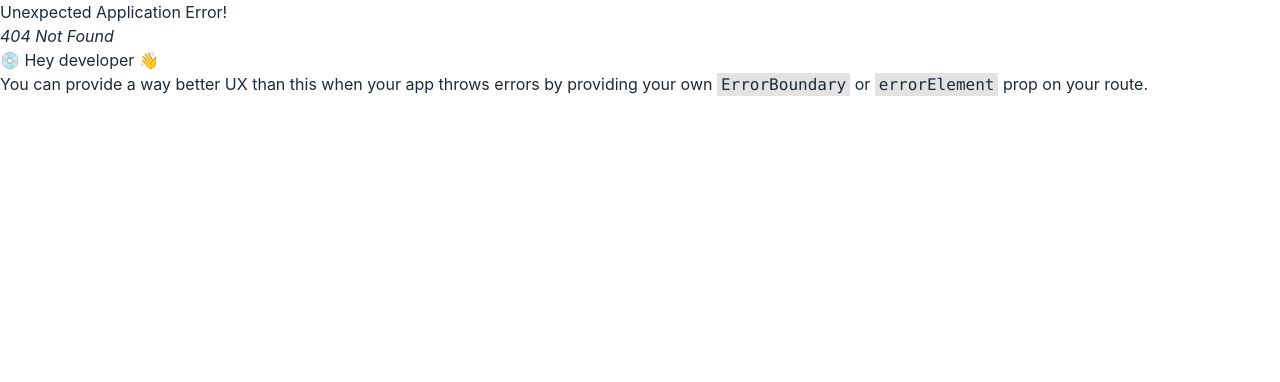
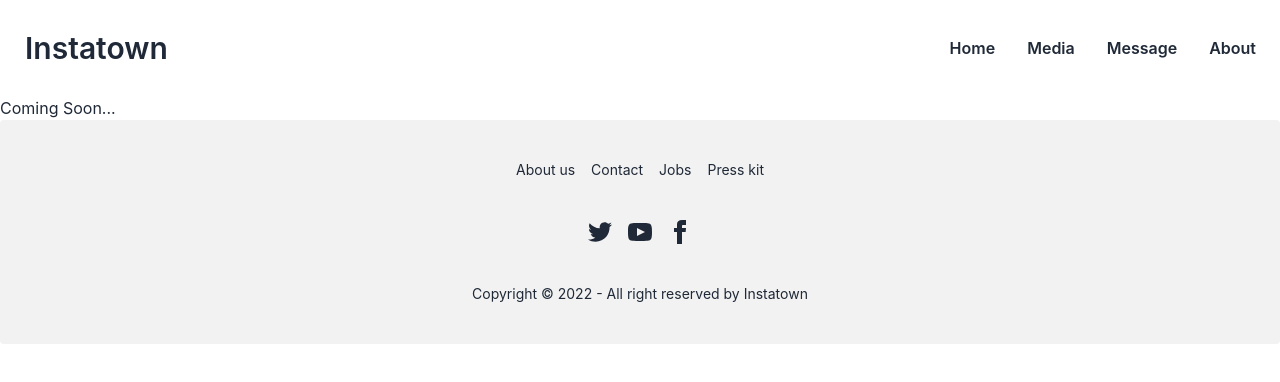
Before and after one commit to Bikash-Dev-Bk/social-media-client, a React (Create React App) app: page /message in a window 1280 px wide. Before the commit this address had no page. Shown: the top 382 px of the page. Built offline with nearby package versions, Linux system fonts and the light colour scheme.

Commit message:
routes added

```diff
--- /dev/null
+++ b/src/About/About.js
@@ -0,0 +1,11 @@
+import React from 'react';
+
+const About = () => {
+    return (
+        <div>
+            <h2>This is About</h2>
+        </div>
+    );
+};
+
+export default About;
--- /dev/null
+++ b/src/Pages/Media/Media.js
@@ -0,0 +1,11 @@
+import React from 'react';
+
+const Media = () => {
+    return (
+        <div>
+            <h2>This is Media</h2>
+        </div>
+    );
+};
+
+export default Media;
--- /dev/null
+++ b/src/Pages/Message/Message.js
@@ -0,0 +1,11 @@
+import React from 'react';
+
+const Message = () => {
+    return (
+        <div>
+            <h2>Coming Soon...</h2>
+        </div>
+    );
+};
+
+export default Message;
--- a/src/Pages/Shared/Header/Header.js
+++ b/src/Pages/Shared/Header/Header.js
@@ -15,7 +15,7 @@ const Header = () => {
           <li className="font-semibold"><Link to='/'>Home</Link></li>
           <li className="font-semibold"><Link to='/media'>Media</Link></li>
           <li className="font-semibold"><Link to='/message'>Message</Link></li>
-          <li className="font-semibold"><Link to='/message'>About</Link></li>
+          <li className="font-semibold"><Link to='/about'>About</Link></li>
 
           {/* {
             user?.email ?
```
Also changed, not shown: src/Router/Routes/Routes.js (+15 -0 lines).
